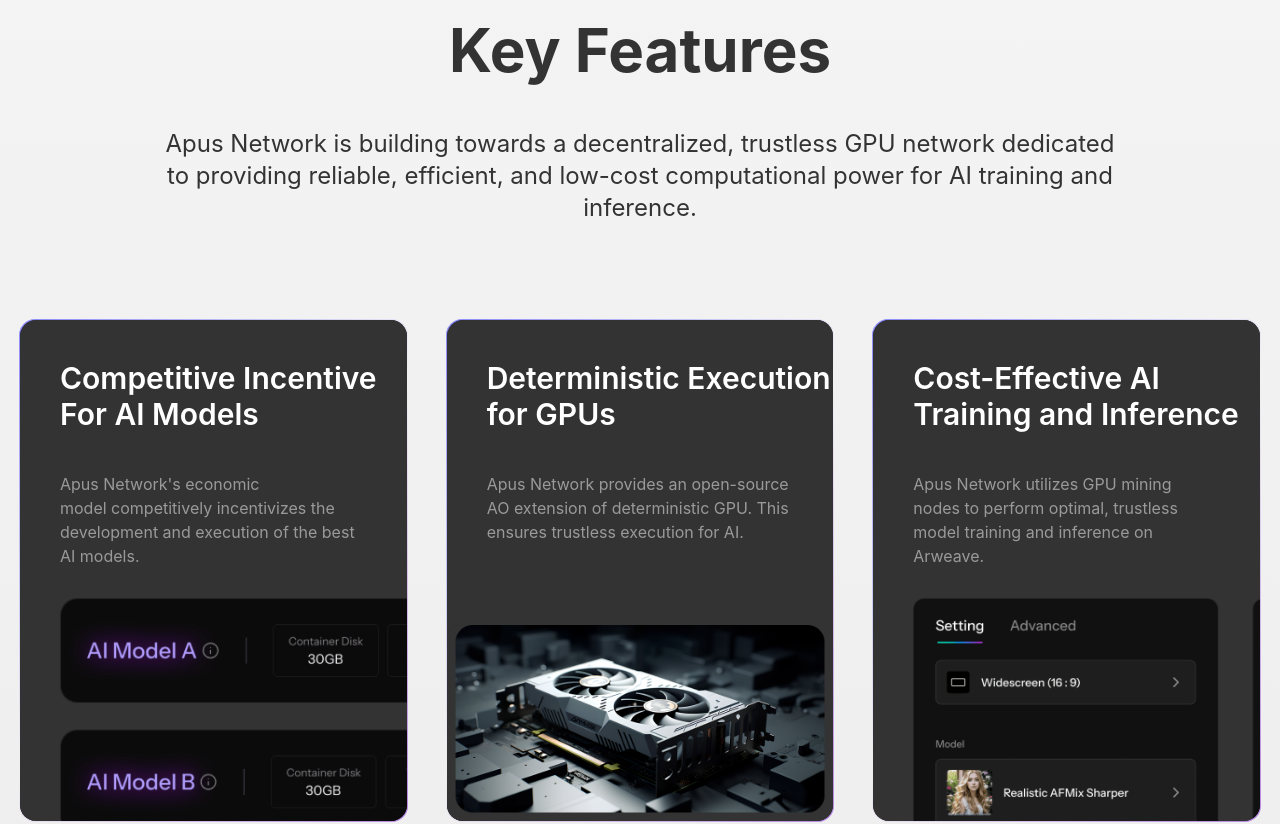
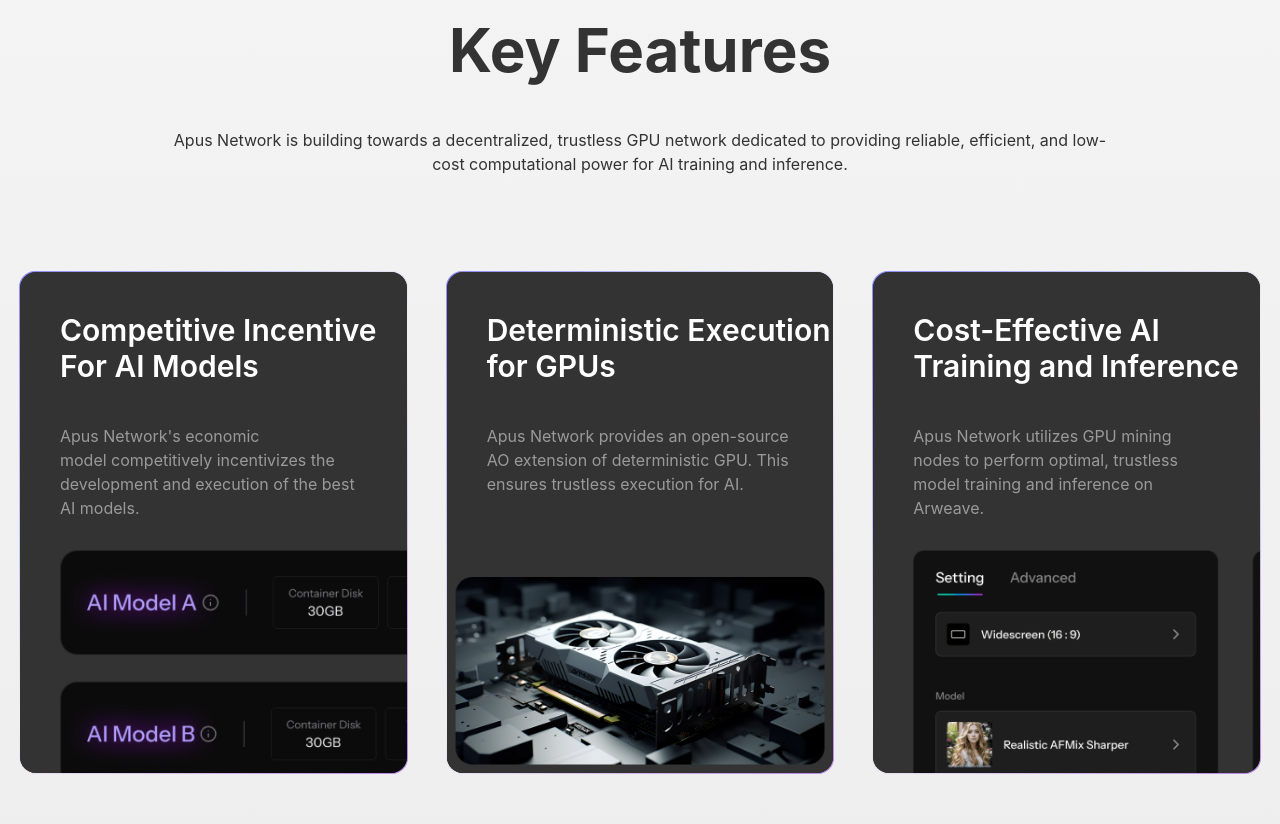
Before and after one commit to apuslabs/apus-website, a React (Vite) app: page /#/ in a window 1280 px wide. Shown: the part 940-1764 px from the top of the page. Built offline with nearby package versions, Linux system fonts and the light colour scheme.

Commit message:
update section desc to smaller text

```diff
--- a/src/index.css
+++ b/src/index.css
@@ -141,7 +141,7 @@
 }
 
 .section-description {
-    @apply text-xs md:text-2xl w-5/6 md:w-full md:max-w-[960px];
+    @apply text-xs md:text-base w-5/6 md:w-full md:max-w-[960px];
     /* color: rgba(255, 255, 255, 0.5); */
 }
 
```
